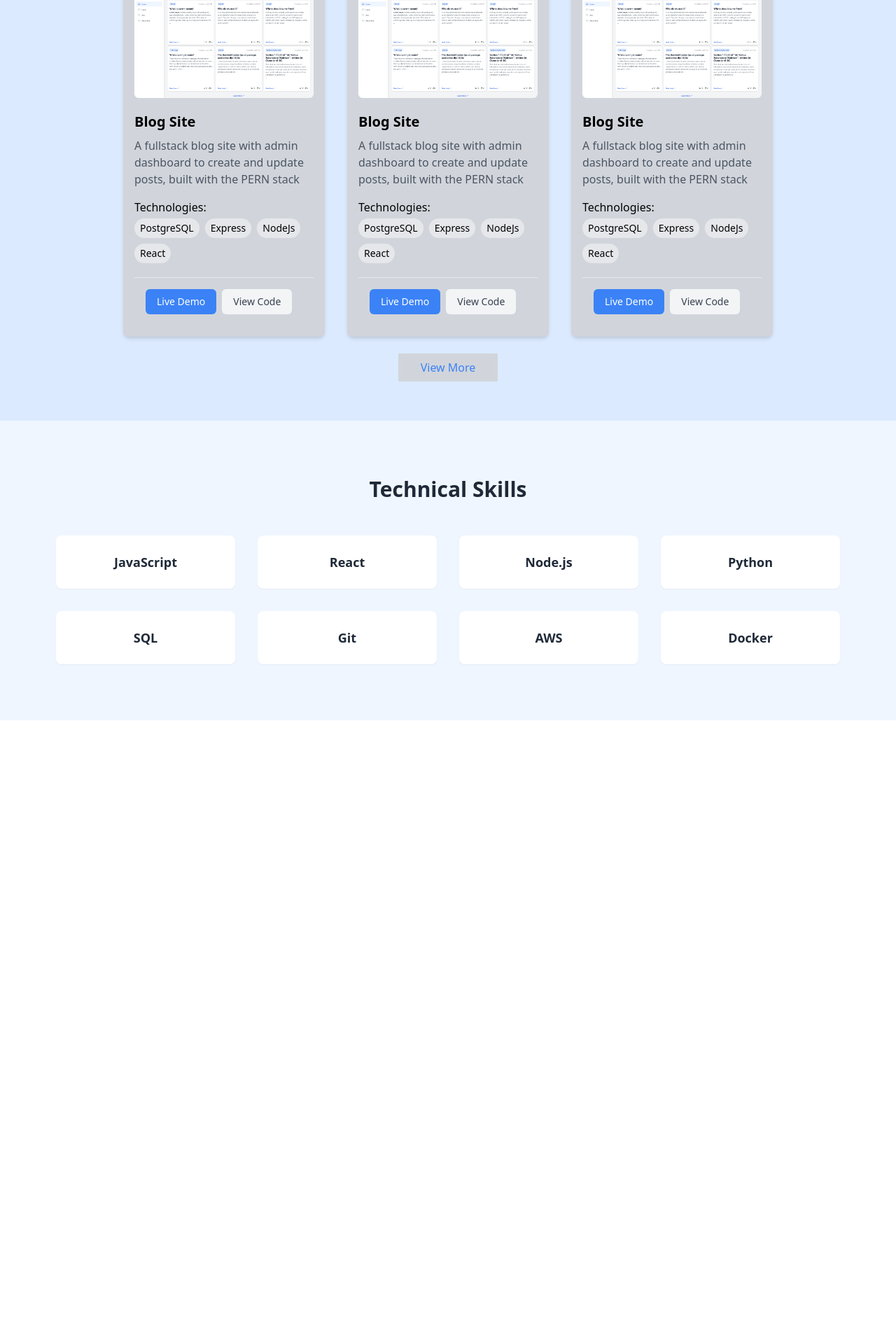
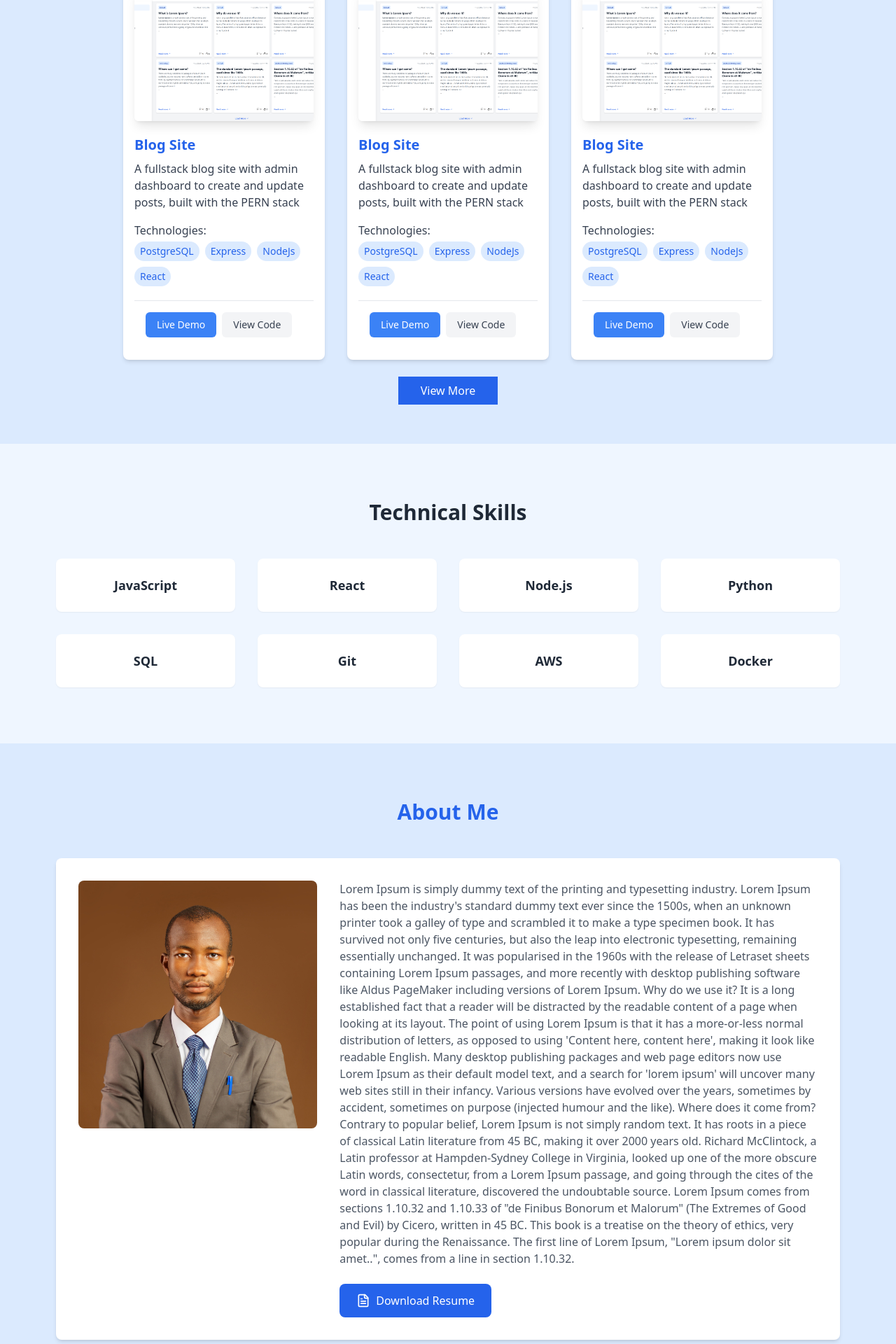
Before and after one commit to nuru484/portfolio, a React (Vite) app: page / in a window 1280 px wide. Shown: the part 630-2550 px from the top of the page at 70% size. Before the commit the page ends 1659 px from the top, so only its background shows below. Built offline with nearby package versions, Linux system fonts and the light colour scheme.

Commit message:
added about, contact, and footer

```diff
--- /dev/null
+++ b/src/components/About.jsx
@@ -0,0 +1,75 @@
+import { FileText } from 'lucide-react';
+
+const About = () => {
+  return (
+    <div>
+      {/* About/Resume Section */}
+      <section id="about" className="py-20">
+        <div className="max-w-6xl mx-auto px-4">
+          <h2 className="text-3xl font-bold text-blue-600  mb-12 text-center">
+            About Me
+          </h2>
+          <div className=" bg-white rounded-lg shadow-md p-8">
+            <div className="flex flex-col  md:flex-row gap-8">
+              <div className="md:w-1/3">
+                <img
+                  src="src/assets/profile.jpg"
+                  alt="Profile"
+                  className="rounded-lg w-full"
+                />
+              </div>
+
+              <div className="md:w-2/3">
+                <p className="text-gray-600 mb-6">
+                  Lorem Ipsum is simply dummy text of the printing and
+                  typesetting industry. Lorem Ipsum has been the industry's
+                  standard dummy text ever since the 1500s, when an unknown
+                  printer took a galley of type and scrambled it to make a type
+                  specimen book. It has survived not only five centuries, but
+                  also the leap into electronic typesetting, remaining
+                  essentially unchanged. It was popularised in the 1960s with
+                  the release of Letraset sheets containing Lorem Ipsum
+                  passages, and more recently with desktop publishing software
+                  like Aldus PageMaker including versions of Lorem Ipsum. Why do
+                  we use it? It is a long established fact that a reader will be
+                  distracted by the readable content of a page when looking at
+                  its layout. The point of using Lorem Ipsum is that it has a
+                  more-or-less normal distribution of letters, as opposed to
+                  using 'Content here, content here', making it look like
+                  readable English. Many desktop publishing packages and web
+                  page editors now use Lorem Ipsum as their default model text,
+                  and a search for 'lorem ipsum' will uncover many web sites
+                  still in their infancy. Various versions have evolved over the
+                  years, sometimes by accident, sometimes on purpose (injected
+                  humour and the like). Where does it come from? Contrary to
+                  popular belief, Lorem Ipsum is not simply random text. It has
+                  roots in a piece of classical Latin literature from 45 BC,
+                  making it over 2000 years old. Richard McClintock, a Latin
+                  professor at Hampden-Sydney College in Virginia, looked up one
+                  of the more obscure Latin words, consectetur, from a Lorem
+                  Ipsum passage, and going through the cites of the word in
+                  classical literature, discovered the undoubtable source. Lorem
+                  Ipsum comes from sections 1.10.32 and 1.10.33 of "de Finibus
+                  Bonorum et Malorum" (The Extremes of Good and Evil) by Cicero,
+                  written in 45 BC. This book is a treatise on the theory of
+                  ethics, very popular during the Renaissance. The first line of
+                  Lorem Ipsum, "Lorem ipsum dolor sit amet..", comes from a line
+                  in section 1.10.32.
+                </p>
+                <a
+                  href="#"
+                  className="inline-flex items-center gap-2 bg-blue-600 text-white px-6 py-3 rounded-lg hover:bg-blue-700"
+                >
+                  <FileText size={20} />
+                  Download Resume
+                </a>
+              </div>
+            </div>
+          </div>
+        </div>
+      </section>
+    </div>
+  );
+};
+
+export default About;
--- /dev/null
+++ b/src/components/Contact.jsx
@@ -0,0 +1,44 @@
+import { Github, Mail, Linkedin, FileText, ExternalLink } from 'lucide-react';
+
+const Contact = () => {
+  return (
+    <div>
+      {/* Contact Section */}
+      <section id="contact" className="py-20 bg-blue-600">
+        <div className="max-w-6xl mx-auto px-4">
+          <h2 className="text-3xl font-bold text-white mb-12 text-center">
+            Get In Touch
+          </h2>
+          <div className="grid grid-cols-1 md:grid-cols-3 gap-8">
+            <a
+              href="#"
+              className="bg-white p-6 rounded-lg text-center hover:shadow-lg transition-shadow"
+            >
+              <Mail className="w-8 h-8 text-blue-600 mx-auto mb-4" />
+              <h3 className="font-semibold text-gray-800">Email</h3>
+              <p className="text-gray-600">abdulmajeednurudeen48@gmail.com</p>
+            </a>
+            <a
+              href="#"
+              className="bg-white p-6 rounded-lg text-center hover:shadow-lg transition-shadow"
+            >
+              <Github className="w-8 h-8 text-blue-600 mx-auto mb-4" />
+              <h3 className="font-semibold text-gray-800">GitHub</h3>
+              <p className="text-gray-600">Abdul-Majeed Nurudeen</p>
+            </a>
+            <a
+              href="#"
+              className="bg-white p-6 rounded-lg text-center hover:shadow-lg transition-shadow"
+            >
+              <Linkedin className="w-8 h-8 text-blue-600 mx-auto mb-4" />
+              <h3 className="font-semibold text-gray-800">LinkedIn</h3>
+              <p className="text-gray-600">Abdul-Majeed Nurudeen</p>
+            </a>
+          </div>
+        </div>
+      </section>
+    </div>
+  );
+};
+
+export default Contact;
--- /dev/null
+++ b/src/components/Footer.jsx
@@ -0,0 +1,14 @@
+const Footer = () => {
+  return (
+    <div>
+      {/* Footer */}
+      <footer className="bg-gray-800 text-white py-8">
+        <div className="max-w-6xl mx-auto px-4 text-center">
+          <p>© 2024 Nurudeen A. Majeed. All rights reserved.</p>
+        </div>
+      </footer>
+    </div>
+  );
+};
+
+export default Footer;
--- a/src/components/NavBar.jsx
+++ b/src/components/NavBar.jsx
@@ -19,7 +19,11 @@ const NavBar = () => {
     { href: '#projects', label: 'Projects', icon: <FolderKanban size={20} /> },
     { href: '#skills', label: 'Skills', icon: <Code2 size={20} /> },
     { href: '#about', label: 'About', icon: <User size={20} /> },
-    { href: '#blog', label: 'Blog', icon: <BookOpen size={20} /> },
+    {
+      href: 'https://blog-api-frontend-blue.vercel.app/',
+      label: 'Blog',
+      icon: <BookOpen size={20} />,
+    },
     { href: '#contact', label: 'Contact', icon: <Contact size={20} /> },
   ];
 
--- a/src/components/Project.jsx
+++ b/src/components/Project.jsx
@@ -9,30 +9,29 @@ const Project = ({
   codeUrl,
 }) => {
   return (
-    <div className="m-4 bg-gray-300 rounded-lg shadow-md overflow-hidden max-w-72 p-4">
-      <div className="">
+    <div className="m-4 bg-white rounded-lg shadow-md overflow-hidden max-w-72 p-4">
+      <div className="h-48 overflow-hidden rounded-md shadow-lg">
         {imageUrl && (
           <img
             src={`${imageUrl}`}
-            alt="blog site screenshot"
-            className="mx-auto rounded-md"
+            alt="project screenshot"
+            className="w-full h-full object-cover mx-auto "
           />
         )}
       </div>
 
       <div>
         <div className="py-5">
-          <h3 className="text-xl font-bold mb-2">{title}</h3>
-
-          <p className="text-gray-600">{description}</p>
+          <h3 className="text-xl font-bold mb-2 text-blue-600">{title}</h3>
+          <p className="text-gray-700">{description}</p>
 
           <div className="mt-4">
-            <span className="font-medium">Technologies:</span>
+            <span className="font-medium text-gray-700">Technologies:</span>
             <ul className="flex flex-wrap gap-2 mt-1">
               {technologies.map((tech, index) => (
                 <li
                   key={index}
-                  className="bg-gray-200 px-2 py-1 rounded-full text-sm"
+                  className="bg-blue-100 hover:bg-blue-200 text-blue-600 px-2 py-1 rounded-full text-sm"
                 >
                   {tech}
                 </li>
--- a/src/pages/Home.jsx
+++ b/src/pages/Home.jsx
@@ -2,6 +2,9 @@ import NavBar from '../components/NavBar';
 import Hero from '../components/Hero';
 import Projects from './Projects';
 import Skills from '../components/Skills';
+import About from '../components/About';
+import Footer from '../components/Footer';
+import Contact from '../components/Contact';
 
 const Home = () => {
   return (
@@ -10,6 +13,9 @@ const Home = () => {
       <Hero />
       <Projects />
       <Skills />
+      <About />
+      <Contact />
+      <Footer />
     </div>
   );
 };
--- a/src/pages/Projects.jsx
+++ b/src/pages/Projects.jsx
@@ -28,7 +28,7 @@ const Projects = () => {
       </div>
 
       <div className=" mb-8  text-center">
-        <button className="py-2 px-8 text-blue-500 bg-gray-300 mb-6 mt-2">
+        <button className="py-2 px-8 text-white bg-blue-600 mb-6 mt-2">
           View More
         </button>
       </div>
```
Also changed, not shown: src/assets/profile.jpg (added).
